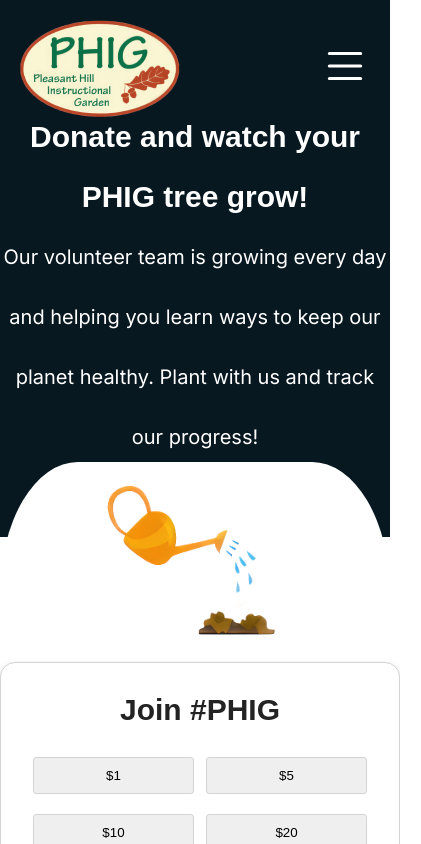
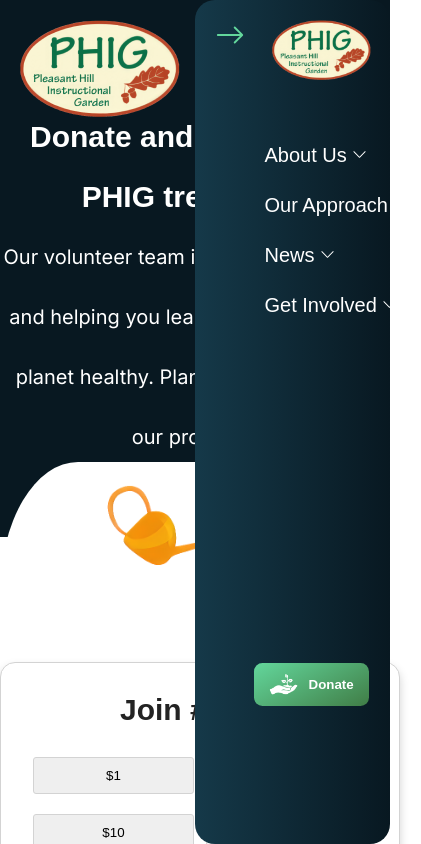
Before and after one commit to ramitaarora/phig-website, a React (Create React App) app: page /donate in a window 390 px wide. Both pictures are taken after a click on the element 345 px from the left and 68 px from the top of the page. Shown: the top 844 px of the page, 421 px wide, since content can reach past the window. Built offline with nearby package versions, Linux system fonts and the light colour scheme; no server answers; a web font is replaced by a local one.

Commit message:
mobile hamburger menu

```diff
--- a/src/App.css
+++ b/src/App.css
@@ -266,9 +266,13 @@
   display: none;
 }
 
-#hamburger-menu,
-#hamburger-menu svg #hamburger-menu path {
+#hamburger,
+#hamburger svg #hamburger path {
   cursor: pointer;
+}
+
+#hamburger-menu a:hover {
+  background: linear-gradient(90deg, rgba(0,0,0,0) 0%, var(--enabled) 100%);
 }
 
 /* Homepage Styles */
--- a/src/components/Navbar.jsx
+++ b/src/components/Navbar.jsx
@@ -1,7 +1,17 @@
 import { Link } from 'react-router-dom';
 import { css } from '@emotion/css';
+import { useState } from 'react';
 
 const Navbar = () => {
+  const [menuVisibility, setMenuVisibility] = useState('none');
+
+  const hamburgerMenu = () => {
+    if (menuVisibility === 'none') {
+      setMenuVisibility('block');
+    } else {
+      setMenuVisibility('none');
+    }
+  }
 
   return (
     <nav>
@@ -15,7 +25,7 @@
             <Link to="/contact">
               About Us
               <svg xmlns="http://www.w3.org/2000/svg" width="15" height="15" fill="white" className="bi bi-chevron-down" viewBox="0 0 16 16">
-                <path fillRule="evenodd" d="M1.646 4.646a.5.5 0 0 1 .708 0L8 10.293l5.646-5.647a.5.5 0 0 1 .708.708l-6 6a.5.5 0 0 1-.708 0l-6-6a.5.5 0 0 1 0-.708" />
+                <path fill="evenodd" d="M1.646 4.646a.5.5 0 0 1 .708 0L8 10.293l5.646-5.647a.5.5 0 0 1 .708.708l-6 6a.5.5 0 0 1-.708 0l-6-6a.5.5 0 0 1 0-.708" />
               </svg>
             </Link>
             <div className="nav-dropdown-content">
@@ -30,7 +40,7 @@
             <Link to="/news">
               News
               <svg xmlns="http://www.w3.org/2000/svg" width="15" height="15" fill="white" className="bi bi-chevron-down" viewBox="0 0 16 16">
-                <path fillRule="evenodd" d="M1.646 4.646a.5.5 0 0 1 .708 0L8 10.293l5.646-5.647a.5.5 0 0 1 .708.708l-6 6a.5.5 0 0 1-.708 0l-6-6a.5.5 0 0 1 0-.708" />
+                <path fill="evenodd" d="M1.646 4.646a.5.5 0 0 1 .708 0L8 10.293l5.646-5.647a.5.5 0 0 1 .708.708l-6 6a.5.5 0 0 1-.708 0l-6-6a.5.5 0 0 1 0-.708" />
               </svg>
             </Link>
             <div className="nav-dropdown-content">
@@ -43,7 +53,7 @@
             <Link to='/volunteer'>
               Get Involved
               <svg xmlns="http://www.w3.org/2000/svg" width="15" height="15" fill="white" className="bi bi-chevron-down" viewBox="0 0 16 16">
-                <path fillRule="evenodd" d="M1.646 4.646a.5.5 0 0 1 .708 0L8 10.293l5.646-5.647a.5.5 0 0 1 .708.708l-6 6a.5.5 0 0 1-.708 0l-6-6a.5.5 0 0 1 0-.708" />
+                <path fill="evenodd" d="M1.646 4.646a.5.5 0 0 1 .708 0L8 10.293l5.646-5.647a.5.5 0 0 1 .708.708l-6 6a.5.5 0 0 1-.708 0l-6-6a.5.5 0 0 1 0-.708" />
               </svg>
             </Link>
             <div className="nav-dropdown-content">
@@ -58,7 +68,6 @@
 
         <div>
           <Link to='/donate'>
-
             <button className="gradient-button">
               <img src="/images/donation/donate-hand.png" alt="donate" height="30px" width="30px" className={css`margin-right: 10px;`} />
               Donate
@@ -74,10 +83,75 @@
           <Link to='/'><img src="/images/homepage/logo.png" alt='PHIG-logo' /></Link>
         </div>
 
-        <div id="hamburger-menu">
-          <svg xmlns="http://www.w3.org/2000/svg" width="50" height="50" fill="white" class="bi bi-list" viewBox="0 0 16 16">
-            <path fill-rule="evenodd" d="M2.5 12a.5.5 0 0 1 .5-.5h10a.5.5 0 0 1 0 1H3a.5.5 0 0 1-.5-.5m0-4a.5.5 0 0 1 .5-.5h10a.5.5 0 0 1 0 1H3a.5.5 0 0 1-.5-.5m0-4a.5.5 0 0 1 .5-.5h10a.5.5 0 0 1 0 1H3a.5.5 0 0 1-.5-.5" />
+        <div id="hamburger" onClick={hamburgerMenu}>
+          <svg xmlns="http://www.w3.org/2000/svg" width="50" height="50" fill="white" className="bi bi-list" viewBox="0 0 16 16">
+            <path fill="evenodd" d="M2.5 12a.5.5 0 0 1 .5-.5h10a.5.5 0 0 1 0 1H3a.5.5 0 0 1-.5-.5m0-4a.5.5 0 0 1 .5-.5h10a.5.5 0 0 1 0 1H3a.5.5 0 0 1-.5-.5m0-4a.5.5 0 0 1 .5-.5h10a.5.5 0 0 1 0 1H3a.5.5 0 0 1-.5-.5" />
           </svg>
+        </div>
+
+        <div id="hamburger-menu" className={css`display: ${menuVisibility}; color: white; z-index: 999; position: absolute; height: 100vh; width: 50vw; top: 0; right: 0; border-radius: 20px; padding: 5%; background: linear-gradient(90deg, var(--secondary) 0%, var(--header-color) 100%);`}>
+          <div className={css`display: flex; width: 100%; justify-content: space-between; align-items: flex-start;`}>
+            <div className={css`cursor: pointer;`} onClick={hamburgerMenu}>
+              <svg xmlns="http://www.w3.org/2000/svg" width="30" height="30" fill="var(--enabled)" className="bi bi-arrow-right" viewBox="0 0 16 16">
+                <path fill="evenodd" d="M1 8a.5.5 0 0 1 .5-.5h11.793l-3.147-3.146a.5.5 0 0 1 .708-.708l4 4a.5.5 0 0 1 0 .708l-4 4a.5.5 0 0 1-.708-.708L13.293 8.5H1.5A.5.5 0 0 1 1 8" />
+              </svg>
+            </div>
+            <img src="/images/homepage/logo.png" alt='PHIG-logo' className={css`height: 60px;`} />
+          </div>
+          <div className={css`margin: 50px; width: 100%; height: 60%; line-height: 50px;`}>
+
+            <div className="nav-dropdown">
+              <Link to="/contact" onClick={hamburgerMenu}>
+                About Us
+                <svg xmlns="http://www.w3.org/2000/svg" width="15" height="15" fill="white" className="bi bi-chevron-down" viewBox="0 0 16 16">
+                  <path fill="evenodd" d="M1.646 4.646a.5.5 0 0 1 .708 0L8 10.293l5.646-5.647a.5.5 0 0 1 .708.708l-6 6a.5.5 0 0 1-.708 0l-6-6a.5.5 0 0 1 0-.708" />
+                </svg>
+              </Link>
+              <div className="nav-dropdown-content">
+                <Link to="/contact" onClick={hamburgerMenu}>Contact</Link>
+                <Link to="/about" onClick={hamburgerMenu}>Timeline</Link>
+              </div>
+            </div>
+
+            <Link to="/approach" onClick={hamburgerMenu}>Our Approach</Link>
+
+            <div className="nav-dropdown">
+              <Link to="/news" onClick={hamburgerMenu}>
+                News
+                <svg xmlns="http://www.w3.org/2000/svg" width="15" height="15" fill="white" className="bi bi-chevron-down" viewBox="0 0 16 16">
+                  <path fill="evenodd" d="M1.646 4.646a.5.5 0 0 1 .708 0L8 10.293l5.646-5.647a.5.5 0 0 1 .708.708l-6 6a.5.5 0 0 1-.708 0l-6-6a.5.5 0 0 1 0-.708" />
+                </svg>
+              </Link>
+              <div className="nav-dropdown-content">
+                <Link to="/events" onClick={hamburgerMenu}>Attend Events</Link>
+                <Link to="/news" onClick={hamburgerMenu}>Blog</Link>
+              </div>
+            </div>
+
+            <div className="nav-dropdown">
+              <Link to='/volunteer' onClick={hamburgerMenu}>
+                Get Involved
+                <svg xmlns="http://www.w3.org/2000/svg" width="15" height="15" fill="white" className="bi bi-chevron-down" viewBox="0 0 16 16">
+                  <path fill="evenodd" d="M1.646 4.646a.5.5 0 0 1 .708 0L8 10.293l5.646-5.647a.5.5 0 0 1 .708.708l-6 6a.5.5 0 0 1-.708 0l-6-6a.5.5 0 0 1 0-.708" />
+                </svg>
+              </Link>
+              <div className="nav-dropdown-content">
+                <Link to="/projects" onClick={hamburgerMenu}>Projects</Link>
+                <Link to="/volunteer" onClick={hamburgerMenu}>Volunteer</Link>
+                <Link to="/resources" onClick={hamburgerMenu}>Resources</Link>
+                <Link to="/donate" onClick={hamburgerMenu}>Donate</Link>
+              </div>
+            </div>
+          </div>
+
+          <div className={css`width: 100%;`}>
+            <Link to='/donate' className={css`margin: 0 25%;`} onClick={hamburgerMenu}>
+              <button className="gradient-button">
+                <img src="/images/donation/donate-hand.png" alt="donate" height="30px" width="30px" className={css`margin-right: 10px;`} />
+                Donate
+              </button>
+            </Link>
+          </div>
         </div>
 
       </div>
--- a/src/components/Timeline.jsx
+++ b/src/components/Timeline.jsx
@@ -13,7 +13,7 @@
             <div className={css`position: relative; top: 70px; @media (max-width: 800px) { display: none; }`}>
                 <svg width="23" height="700" viewBox="0 0 23 700" fill="none" xmlns="http://www.w3.org/2000/svg">
                     <circle cx="11.2857" cy="11.5432" r="11.1429" fill="#D9D9D9" />
-                    <line x1="11.6857" y1="23" x2="11.6857" y2="700" stroke="#D9D9D9" stroke-width="1.37143" />
+                    <line x1="11.6857" y1="23" x2="11.6857" y2="700" stroke="#D9D9D9" strokeWidth="1.37143" />
                 </svg>
             </div>
             <div className={css`margin-left: 40px; width: 50%; display: flex; flex-direction: column; justify-content: space-evenly; align-items: center; @media (max-width: 800px) { width: 70%; margin: 2% auto; } @media (max-width: 550px) { width: 100%; margin: 2% auto; text-align: center; }`}>
--- a/src/pages/ContactPage.jsx
+++ b/src/pages/ContactPage.jsx
@@ -30,7 +30,7 @@
                 </div>
             </main>
 
-            <iframe title="phig-map" className={css`border: none; padding: 20px;`} src="https://www.google.com/maps/embed?pb=!1m18!1m12!1m3!1d3146.6651644328053!2d-122.07075562449964!3d37.93825207194467!2m3!1f0!2f0!3f0!3m2!1i1024!2i768!4f13.1!3m3!1m2!1s0x808561423f4a8d93%3A0xcae1de5ca389745d!2sPleasant%20Hill%20Instructional%20Garden!5e0!3m2!1sen!2sus!4v1713025721627!5m2!1sen!2sus" width="100%" height="400" allowfullscreen="" loading="lazy" referrerpolicy="no-referrer-when-downgrade"></iframe>
+            <iframe title="phig-map" className={css`border: none; padding: 20px;`} src="https://www.google.com/maps/embed?pb=!1m18!1m12!1m3!1d3146.6651644328053!2d-122.07075562449964!3d37.93825207194467!2m3!1f0!2f0!3f0!3m2!1i1024!2i768!4f13.1!3m3!1m2!1s0x808561423f4a8d93%3A0xcae1de5ca389745d!2sPleasant%20Hill%20Instructional%20Garden!5e0!3m2!1sen!2sus!4v1713025721627!5m2!1sen!2sus" width="100%" height="400" loading="lazy" referrerPolicy="no-referrer-when-downgrade"></iframe>
             <WeatherStation />
         </div>
     )
--- a/src/pages/EventsPage.jsx
+++ b/src/pages/EventsPage.jsx
@@ -12,7 +12,7 @@
                 <h1>Events</h1>
             </header>
             <main className={css`display: flex; justify-content: center; align-items: center;`}>
-                <iframe src="https://calendar.google.com/calendar/embed?src=cd76b788532cd418c6d91e0b694d6aaffe92a7683773fb79b0b02fd4c3593a8b%40group.calendar.google.com&ctz=America%2FLos_Angeles" style={{border: 0}} width="800" height="600" frameborder="0" scrolling="no" title="PHIG Events Calendar"></iframe>
+                <iframe src="https://calendar.google.com/calendar/embed?src=cd76b788532cd418c6d91e0b694d6aaffe92a7683773fb79b0b02fd4c3593a8b%40group.calendar.google.com&ctz=America%2FLos_Angeles" style={{border: 0}} width="800" height="600" frameBorder="0" scrolling="no" title="PHIG Events Calendar"></iframe>
             </main>
         </div>
     )
```
Also changed, not shown: src/pages/ApproachPage.jsx (+4 -4 lines), src/pages/DonationPage.jsx (+6 -5 lines), public/images/nav-arrow-right.svg (added).
